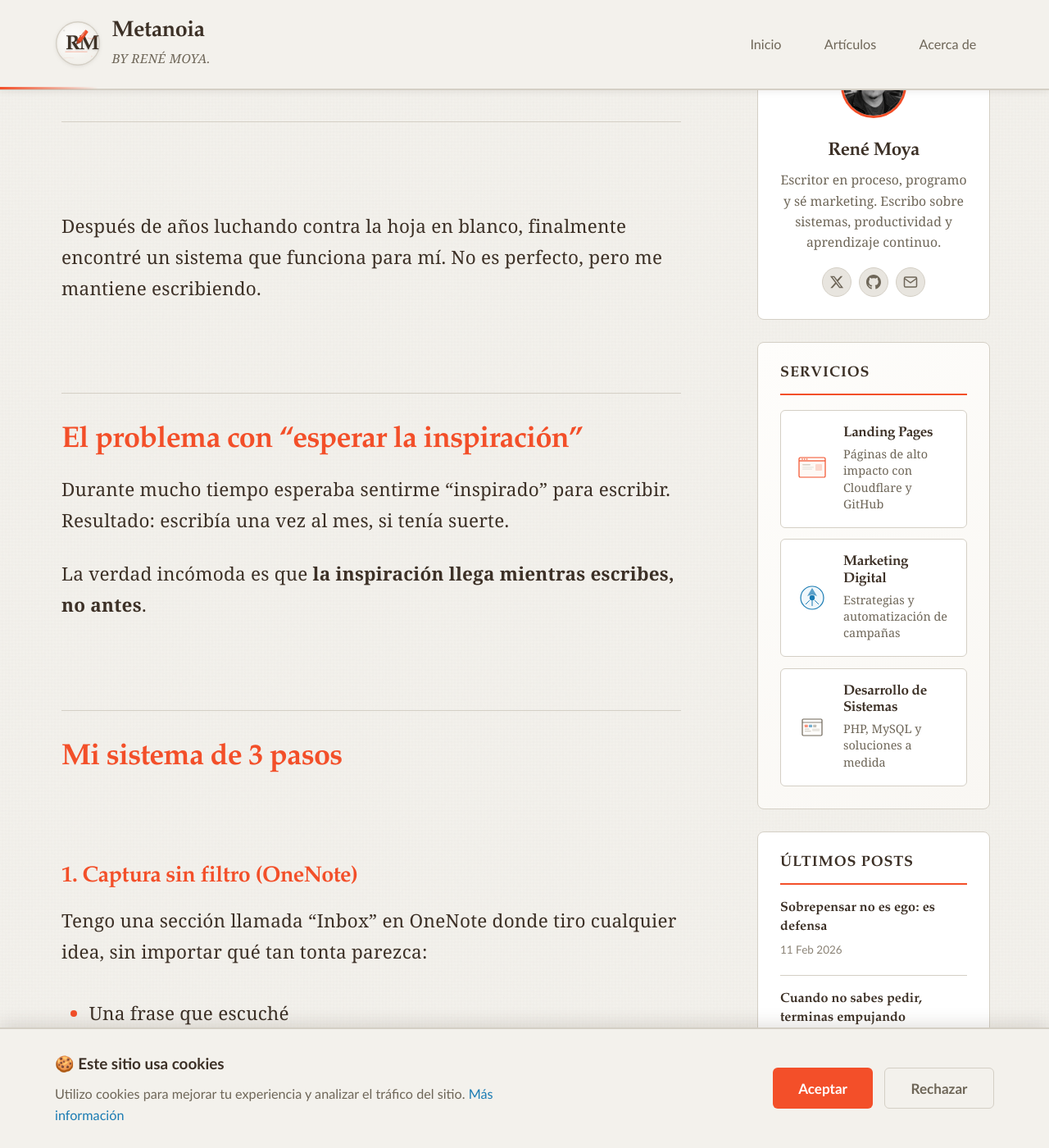
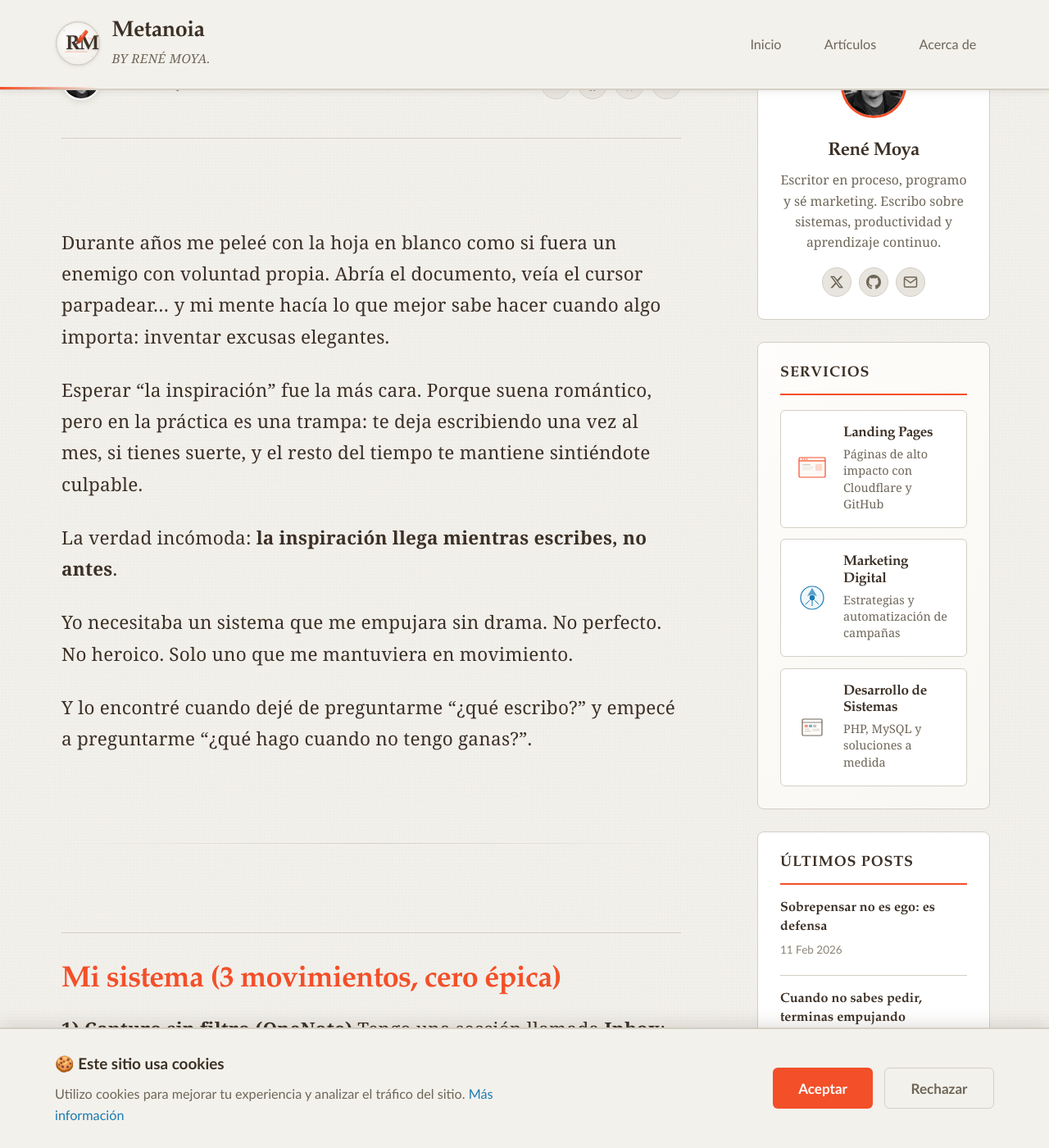
Before and after one commit to renedev0284-creator/renedev0284-creator.github.io, a Jekyll site: the page built from _posts/2026-01-31-sistema-anti-procrastinacion.md, in a window 1280 px wide and 1400 px high, scrolled down 548 px. Shown: the whole window at 82% size. Built offline with Jekyll 4.4.1, drawn with Linux system fonts in a browser that asks for light colours; comment, search, counter and statistics services are not loaded; some of the changed text lies outside the part shown.

Commit message:
Update de post title: "Mi sistema anti-procrastinación para escribir (sin esperar inspiración)"

````diff
--- a/_posts/2026-01-31-sistema-anti-procrastinacion.md
+++ b/_posts/2026-01-31-sistema-anti-procrastinacion.md
@@ -1,98 +1,38 @@
 ---
 layout: post
-title: "Mi sistema anti-procrastinación para escribir"
+title: "Mi sistema anti-procrastinación para escribir (sin esperar inspiración)"
 date: 2026-01-31
 tags: [escritura, productividad, proceso]
+excerpt: "No encontré la app perfecta. Encontré una rutina mínima: capturar sin filtro, escribir 15 minutos y publicar aunque no esté “listo”."
 ---
 
-Después de años luchando contra la hoja en blanco, finalmente encontré un sistema que funciona para mí. No es perfecto, pero me mantiene escribiendo.
+Durante años me peleé con la hoja en blanco como si fuera un enemigo con voluntad propia. Abría el documento, veía el cursor parpadear… y mi mente hacía lo que mejor sabe hacer cuando algo importa: inventar excusas elegantes.
 
-## El problema con "esperar la inspiración"
+Esperar “la inspiración” fue la más cara. Porque suena romántico, pero en la práctica es una trampa: te deja escribiendo una vez al mes, si tienes suerte, y el resto del tiempo te mantiene sintiéndote culpable.
 
-Durante mucho tiempo esperaba sentirme "inspirado" para escribir. Resultado: escribía una vez al mes, si tenía suerte.
+La verdad incómoda: **la inspiración llega mientras escribes, no antes**.
 
-La verdad incómoda es que **la inspiración llega mientras escribes, no antes**.
+Yo necesitaba un sistema que me empujara sin drama. No perfecto. No heroico. Solo uno que me mantuviera en movimiento.
 
-## Mi sistema de 3 pasos
+Y lo encontré cuando dejé de preguntarme “¿qué escribo?” y empecé a preguntarme “¿qué hago cuando no tengo ganas?”.
 
-### 1. Captura sin filtro (OneNote)
+---
 
-Tengo una sección llamada "Inbox" en OneNote donde tiro cualquier idea, sin importar qué tan tonta parezca:
+## Mi sistema (3 movimientos, cero épica)
+
+**1) Capturo sin filtro (OneNote)**
+Tengo una sección llamada **Inbox**: ahí tiro cualquier cosa que me pique la cabeza.
 
 - Una frase que escuché
 - Una pregunta random
-- Una observación sobre algo
+- Una observación incómoda
 - Un concepto que no entiendo
 
-**Regla clave**: Sin juicio, sin edición. Solo captura.
+**Regla clave:** no juzgo, no edito, no mejoro. Solo capturo.
+Esto mata el perfeccionismo en su fase más peligrosa: cuando todavía no existe nada.
 
-### 2. Expansión diaria (15 minutos)
+**2) Expando 15 minutos (diario)**
+Cada mañana elijo **UNA** idea del Inbox y escribo 15 minutos sin parar.
+No es para “crear una obra”. Es para **mover el músculo**.
 
-Cada mañana, elijo UNA idea del Inbox y escribo sobre ella durante 15 minutos sin parar.
-
-No importa si es bueno o malo. El objetivo es **escribir**, no crear una obra maestra.
-
-Uso esta plantilla simple:
-
-```
-Tema: [lo que sea]
-¿Por qué me interesa?: [2-3 oraciones]
-¿Qué sé al respecto?: [escribe sin parar]
-¿Qué preguntas tengo?: [lista rápida]
-```
-
-### 3. Publicación semanal
-
-De todo lo que escribo en la semana, elijo UNA pieza para publicar. La edito, le doy formato y la subo.
-
-No tiene que ser perfecta. Solo tiene que ser **honesta y útil**.
-
-## Lo que cambió
-
-Antes: Escribía 1-2 posts al mes, con mucha ansiedad.
-
-Ahora: Escribo 15 minutos diarios, publico semanalmente, casi sin fricción.
-
-## Las herramientas no importan tanto
-
-Probé Notion, Obsidian, Roam Research, Scrivener. Todas son excelentes.
-
-Pero el sistema importa más que la herramienta. Yo uso:
-
-- **OneNote**: Captura rápida (sincroniza en móvil)
-- **Word**: Expansión y borrador
-- **GitHub Pages**: Publicación
-
-Simple, aburrido, funcional.
-
-## Consejos prácticos
-
-**Para vencer la hoja en blanco**:
-- Nunca empieces con una página vacía. Usa una plantilla.
-- Escribe primero el "¿por qué me importa esto?" antes del contenido.
-- Date permiso de escribir basura. Puedes editarlo después.
-
-**Para mantener consistencia**:
-- Mismo horario cada día (yo escribo a las 6am)
-- Meta ridículamente pequeña (15 min, no "escribir 1000 palabras")
-- Tracking visible (marco X en un calendario físico cada día que escribo)
-
-**Para publicar sin miedo**:
-- Recuerda: nadie te está leyendo todavía (liberador, ¿no?)
-- Publica antes de sentirte "listo"
-- Mejora en público
-
-## Lo siguiente
-
-Voy a experimentar con diferentes formatos:
-
-- Listas cortas (5 cosas que aprendí esta semana)
-- Tutoriales técnicos
-- Reflexiones personales
-- Micro-posts de 200 palabras
-
-La variedad mantiene las cosas interesantes.
-
----
-
-*¿Cuál es tu mayor obstáculo para escribir consistentemente?*
+Uso una plantilla mínima para no empezar desde cero:
````
